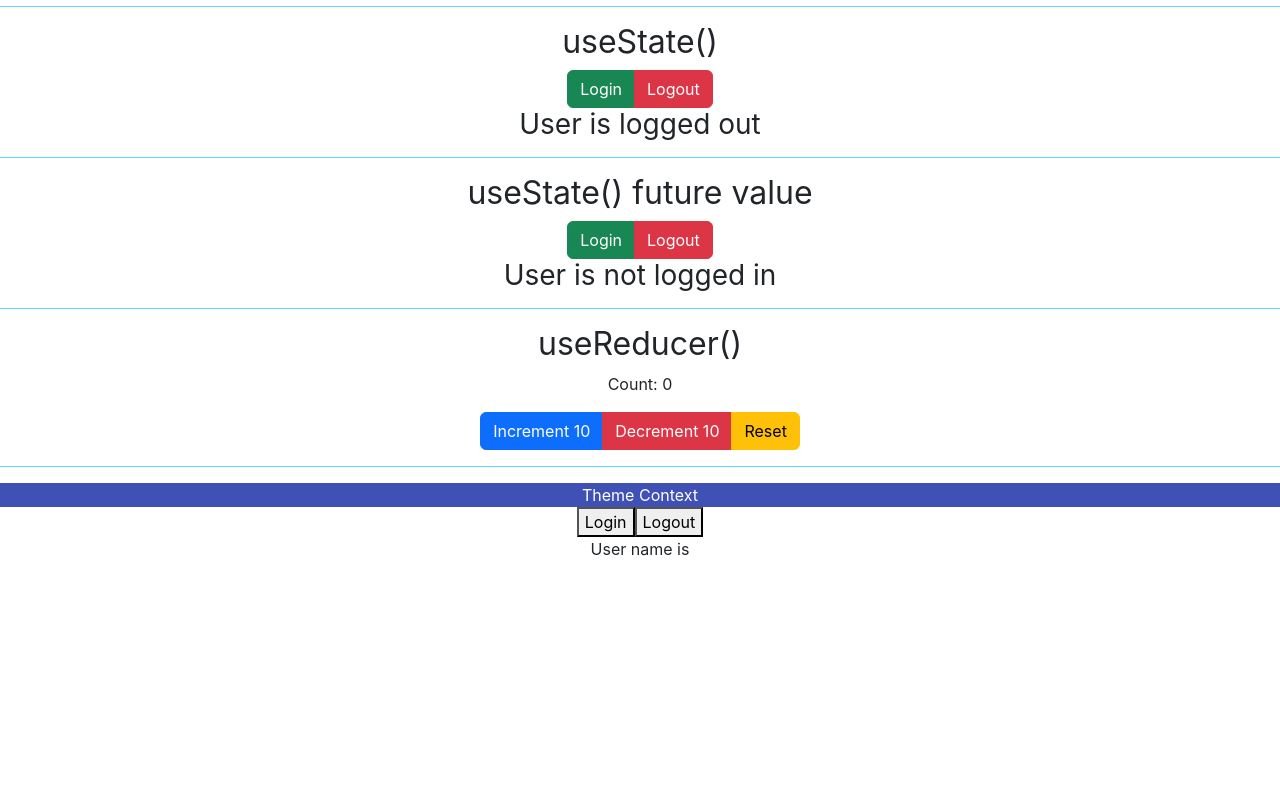
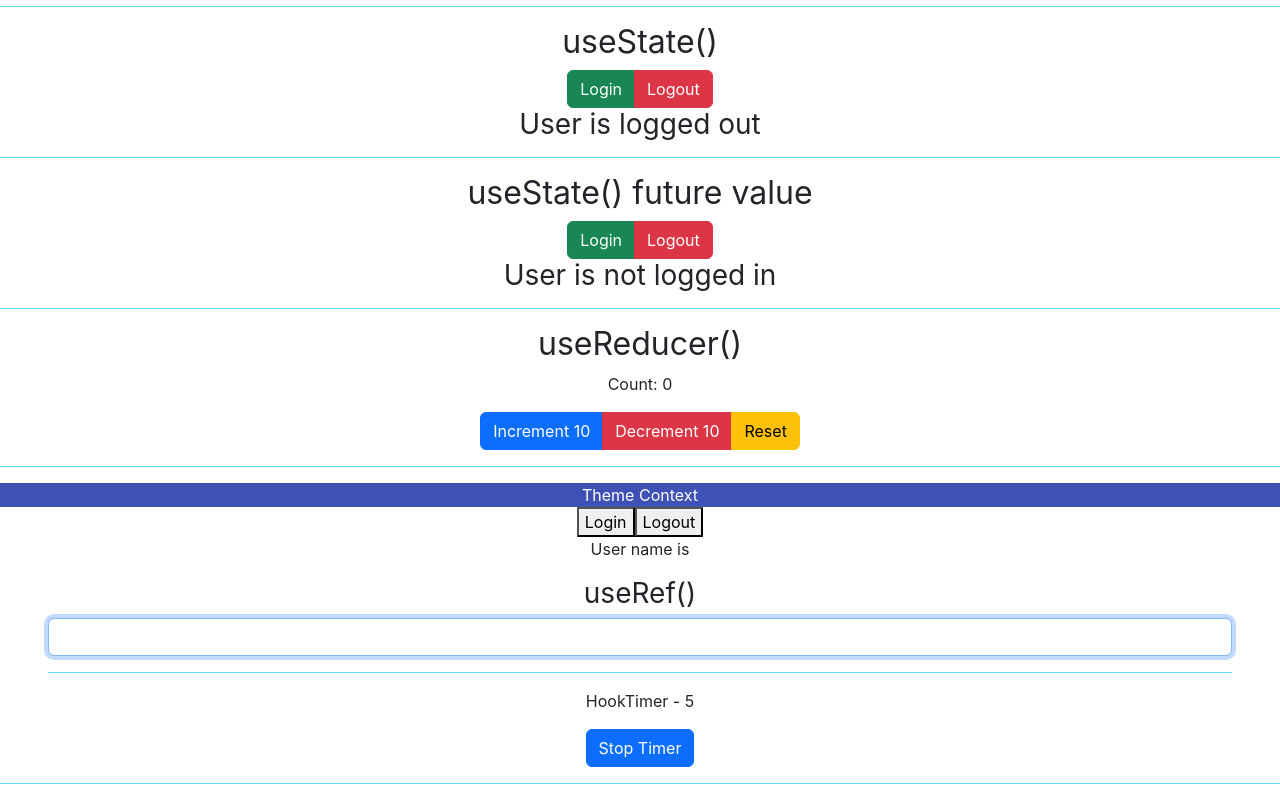
Before and after one commit to mohammad-naimur-rahman/react-typescript-demo, a React (Create React App) app: page / in a window 1280 px wide. Shown: the part 992-1792 px from the top of the page. Before the commit the page ends 1569 px from the top, so only its background shows below. Built offline with nearby package versions, Linux system fonts and the light colour scheme.

Commit message:
end of useRef

```diff
--- a/src/App.tsx
+++ b/src/App.tsx
@@ -16,6 +16,8 @@ import LoggedIn from './components/state/LoggedIn'
 import User from './components/state/User'
 import { Status } from './components/Status'
 import { UserForContext } from './components/context/User'
+import DomRef from './components/ref/DomRef'
+import MutableRef from './components/ref/MutableRef'
 
 function App() {
   const personName = {
@@ -62,6 +64,8 @@ function App() {
         <Counter />
         <Box />
         <UserForContext />
+        <DomRef />
+        <MutableRef />
       </div>
     </ThemeContextProvider>
   )
--- /dev/null
+++ b/src/components/ref/DomRef.tsx
@@ -0,0 +1,18 @@
+import React, { useEffect, useRef } from 'react'
+
+const DomRef = () => {
+  const inputRef = useRef<HTMLInputElement>(null!)
+  useEffect(() => {
+    inputRef.current.focus()
+  }, [])
+
+  return (
+    <div className='px-5'>
+      <h3>useRef()</h3>
+      <input type='text' className='form-control' ref={inputRef} />
+      <hr />
+    </div>
+  )
+}
+
+export default DomRef
--- /dev/null
+++ b/src/components/ref/MutableRef.tsx
@@ -0,0 +1,32 @@
+import React, { useEffect, useRef, useState } from 'react'
+
+const MutableRef = () => {
+  const [timer, settimer] = useState<number>(0)
+  const intervalRef = useRef<number | null>(null)
+
+  const stopTimer = () => {
+    intervalRef.current && window.clearInterval(intervalRef.current)
+  }
+
+  useEffect(() => {
+    intervalRef.current = window.setInterval(() => {
+      settimer(prevTimer => prevTimer + 1)
+    }, 1000)
+
+    return () => {
+      stopTimer()
+    }
+  }, [])
+
+  return (
+    <div className='gap-1'>
+      <p>HookTimer - {timer}</p>
+      <button className='btn btn-primary' onClick={stopTimer}>
+        Stop Timer
+      </button>
+      <hr />
+    </div>
+  )
+}
+
+export default MutableRef
```
